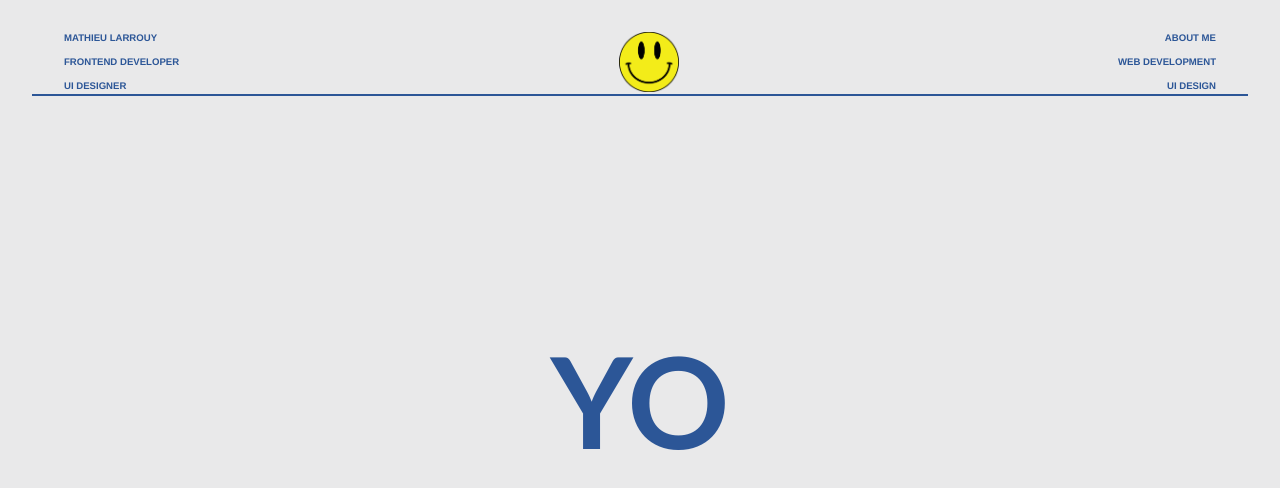
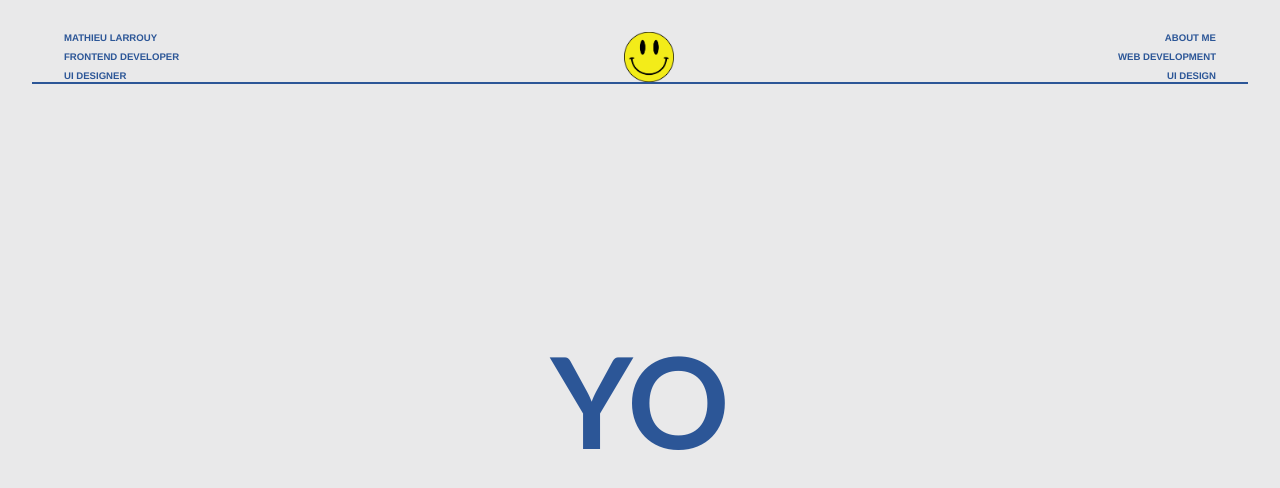
Before and after one commit to MTLY-1610/CV2023, a Next.js app: page / in a window 1280 px wide. Shown: the top 488 px of the page. Built offline with nearby package versions, Linux system fonts and the light colour scheme.

Commit message:
placeholder menu spacing

```diff
--- a/src/components/menu/Menu.js
+++ b/src/components/menu/Menu.js
@@ -1,6 +1,8 @@
 import React, { useRef, useEffect } from "react";
+
 import styles from './Menu.module.css';
 import Image from "next/image";
+import { gsap } from 'gsap';
 import smiley from 'public/fonts/smiley.png'
 
 
@@ -24,8 +26,8 @@ function Menu() {
 
           <Image
             src={smiley}
-            width={60}
-            height={60}
+            width={50}
+            height={50}
             alt="Picture of the author"
           />
 
--- a/src/components/menu/Menu.module.css
+++ b/src/components/menu/Menu.module.css
@@ -1,6 +1,6 @@
 .menu__wrapper{
     position: fixed;
-    height: 12vh;
+    height: 10vh;
     width:100%;
     display:flex;
     flex-direction: column;
```
